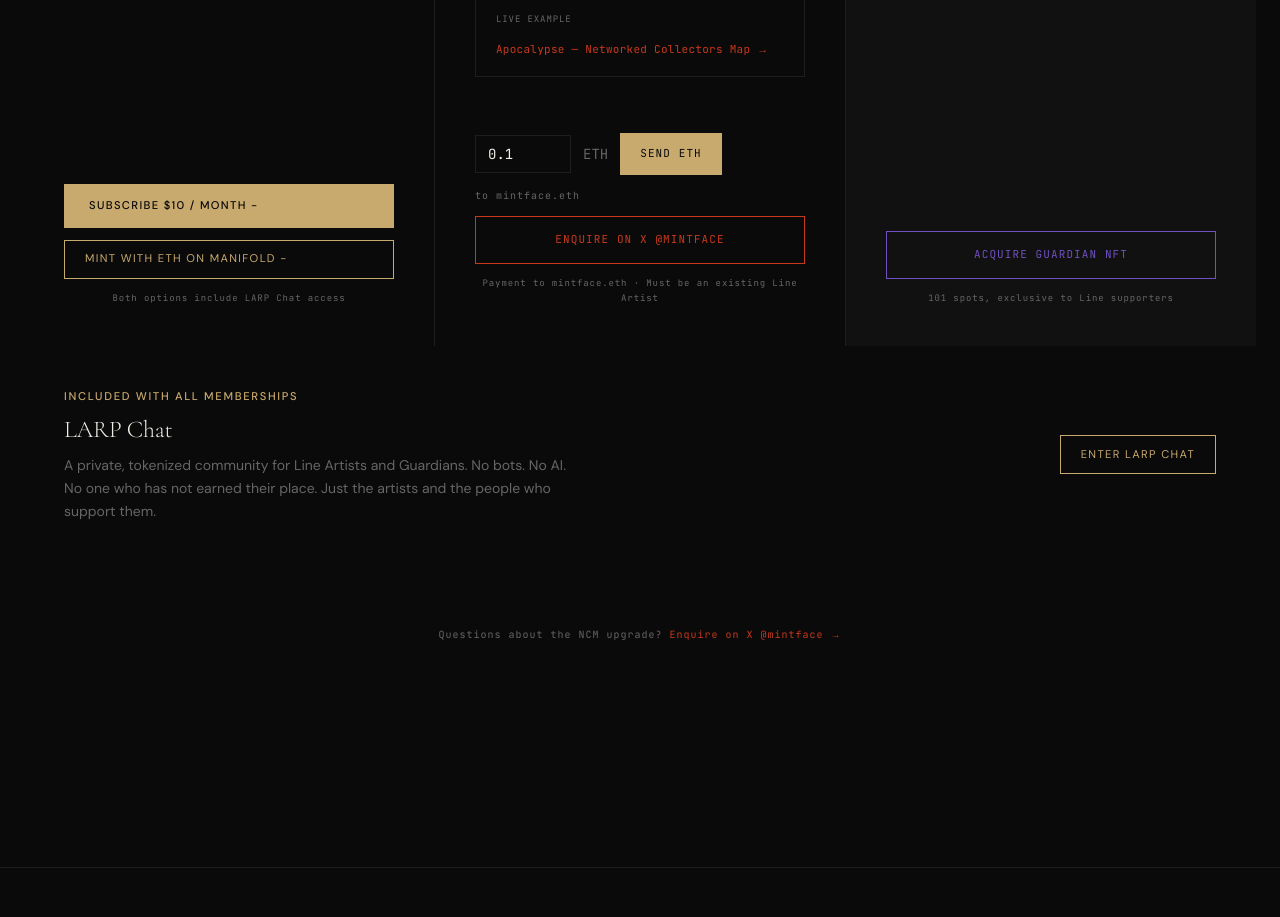
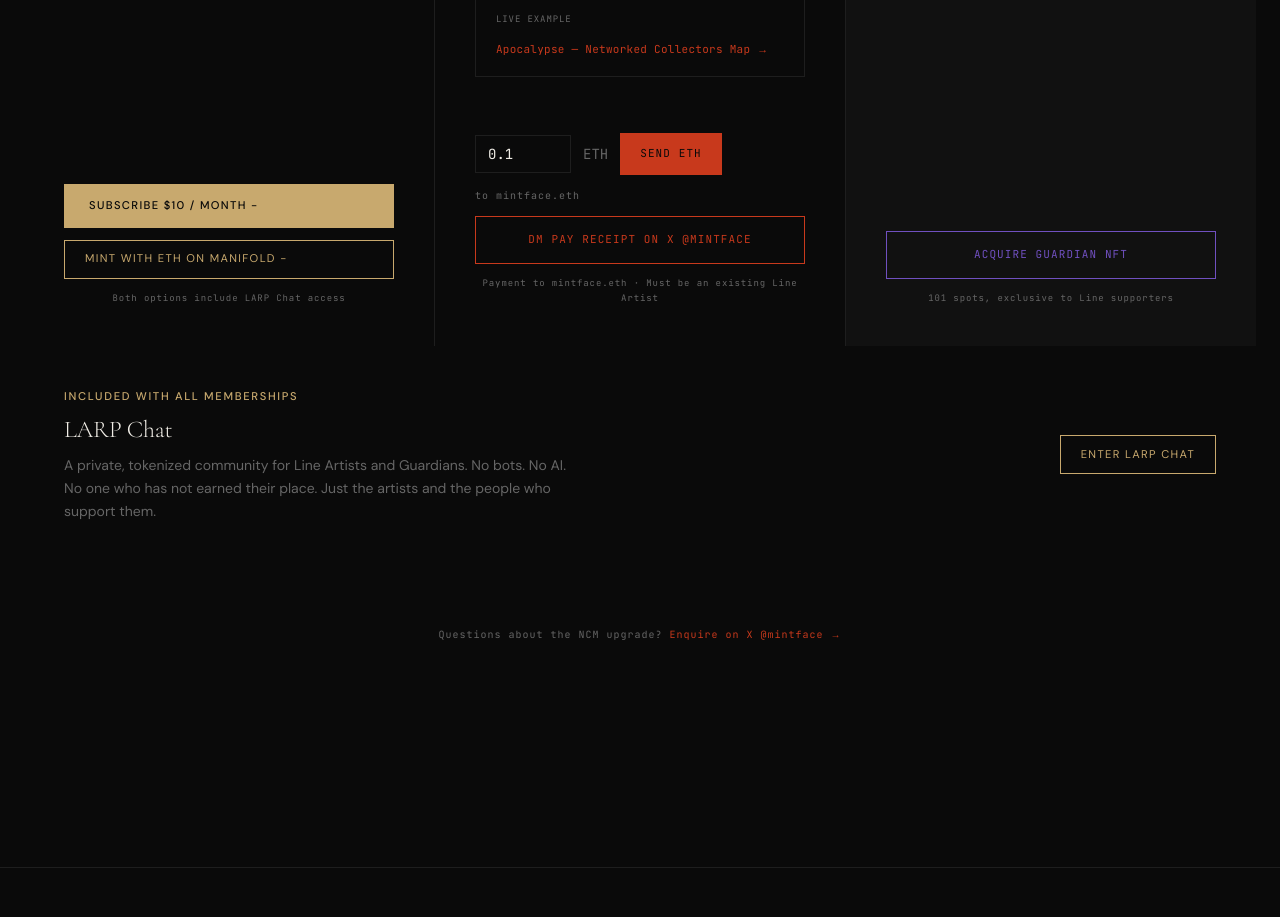
Before and after one commit to MintFaced/theline, a Next.js app: page /join in a window 1280 px wide. Shown: the part 1420-2337 px from the top of the page. Built offline with nearby package versions, Linux system fonts and the light colour scheme; no server answers.

Commit message:
Add files via upload

```diff
--- a/components/NcmUpgradeButton.tsx
+++ b/components/NcmUpgradeButton.tsx
@@ -11,7 +11,7 @@ export function NcmUpgradeButton({ accentColor }: Props) {
     <div className="flex flex-col gap-3">
 
       {/* Primary: send 0.1 ETH via connected wallet */}
-      <SendEthButton defaultAmount="0.1" label="NCM Upgrade — 0.1 ETH" />
+      <SendEthButton defaultAmount="0.1" label="NCM Upgrade — 0.1 ETH" accentColor={accentColor} />
 
       {/* Secondary: enquire on X */}
       <a
@@ -21,7 +21,7 @@ export function NcmUpgradeButton({ accentColor }: Props) {
         className="text-center font-mono text-[11px] tracking-widest uppercase px-6 py-3.5 border transition-colors hover:opacity-70"
         style={{ borderColor: accentColor, color: accentColor }}
       >
-        Enquire on X @mintface
+        DM Pay Receipt on X @mintface
       </a>
 
       <p className="font-mono text-[9px] text-line-muted tracking-widest text-center">
```
